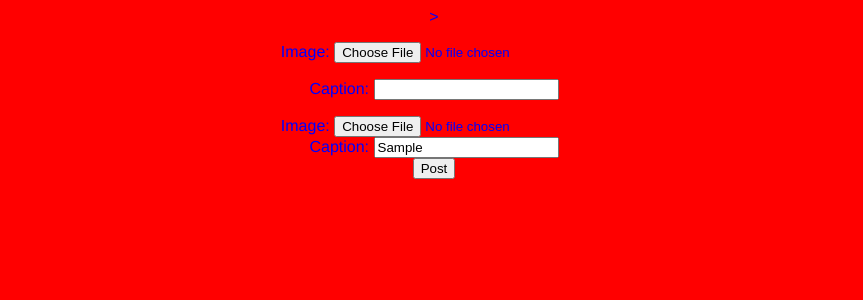
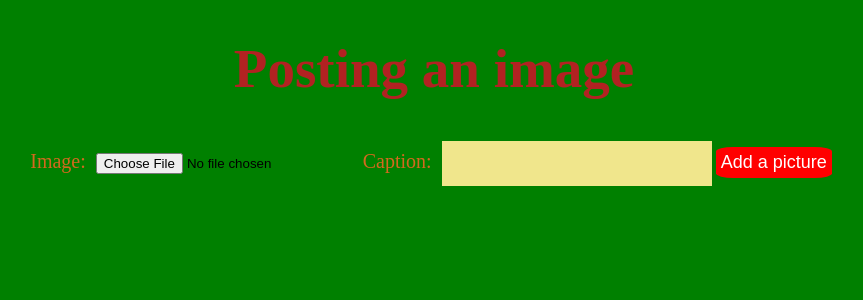
Before and after one commit to abhishekkumar95544/instaClone, a Django app: template myapp/templates/post.html in a window 1280 px wide. Shown: the top 300 px of the page, without its empty margins (206-1069 px from the left). Run offline with Django 3.2, Linux system fonts and the light colour scheme; tables that the repository leaves empty hold one stand-in row (values such as "Sample post"); the template is opened without the code that fills it: values that come from a table or form of the project are taken from there, most other values are stand-ins (such as "Sample title", 1, 10 or a date in 2020).

Commit message:
changes in code of website safe for social kids

```diff
--- a/myapp/templates/feed.html
+++ b/myapp/templates/feed.html
@@ -4,7 +4,7 @@
     <meta charset="UTF-8">
     <title>feed</title>
 </head>
-<body STYLE="background-color:red; text-align:center; color:blue; font-family: helvetica;">>
+<body STYLE="background-color:red; text-align:center; color:blue; font-family: helvetica;">
 <form method="post"  action="/post/">
         {% csrf_token%}
        <input type="submit" class="btn-default btn"  value="Create post">
--- a/myapp/templates/post.html
+++ b/myapp/templates/post.html
@@ -2,23 +2,53 @@
 <html lang="en">
 <head>
     <meta charset="UTF-8">
-    <title>Title</title>
+    <title>post</title>
 </head>
-<body STYLE="background-color:red; text-align:center; color:blue; font-family: helvetica;">>
-<form method="POST" action="" enctype="multipart/form-data">
-        {% csrf_token %}
+<style>
+body {
+     text-align:center;
+     background: green;
+}
+    input[type="submit"] {
+           background: red;
+            color:white;
+            border: 0px;
+            font-size: smaller;
+            border-radius: 15%;
+            font-size: 18px;
+            padding: 5px;
+            margin-top: 10px;
+            margin-bottom: 10px;
+            margin-right: 16px;
+}
+       h1 {
+            color: firebrick;
+            font-size: 55px;
+ }
+        input[type="text"] {
+            font-size: smaller;
+            width: 250px;
+            height: 25px;
+            background: khaki;
+            border: 0px;
+            padding: 10px 10px 10px 10px;
+            margin-bottom: 10px;
+  }
+          label {
+            color: #B61493;
+            font-size: 20px;
+            color: chocolate;
+            padding: 10px 10px 10px 10px;
+   }
+</style>
+<body>
 
-        {{ form.as_p }}
-        <div>
-            <label for="image">Image: </label>
-            <input id="image" type="file" name="image" accept="image/*" value={{ image }}>
-        </div>
-        <div>
-            <label for="caption">Caption: </label>
-            <input id="caption" type="text" name="image" value={{ caption }}>
-        </div>
 
-        <input type="submit" class="btn btn-default" value="Post">
-</form>
-</>
+    <form method="POST" enctype="multipart/form-data">
+      {% csrf_token %}
+         <h1>Posting an image</h1>
+         {{ form }}
+      <input type="submit" class="btn btn-default" value="Add a picture">
+   </form>
+</body>
 </html>
```
Also changed, not shown: db.sqlite3, user_images/2017-EC-Small-Cars-Honda-Civic-hatchback_ZTWSsTW.jpg (added), user_images/download_N47bpeP.jpg (added).
